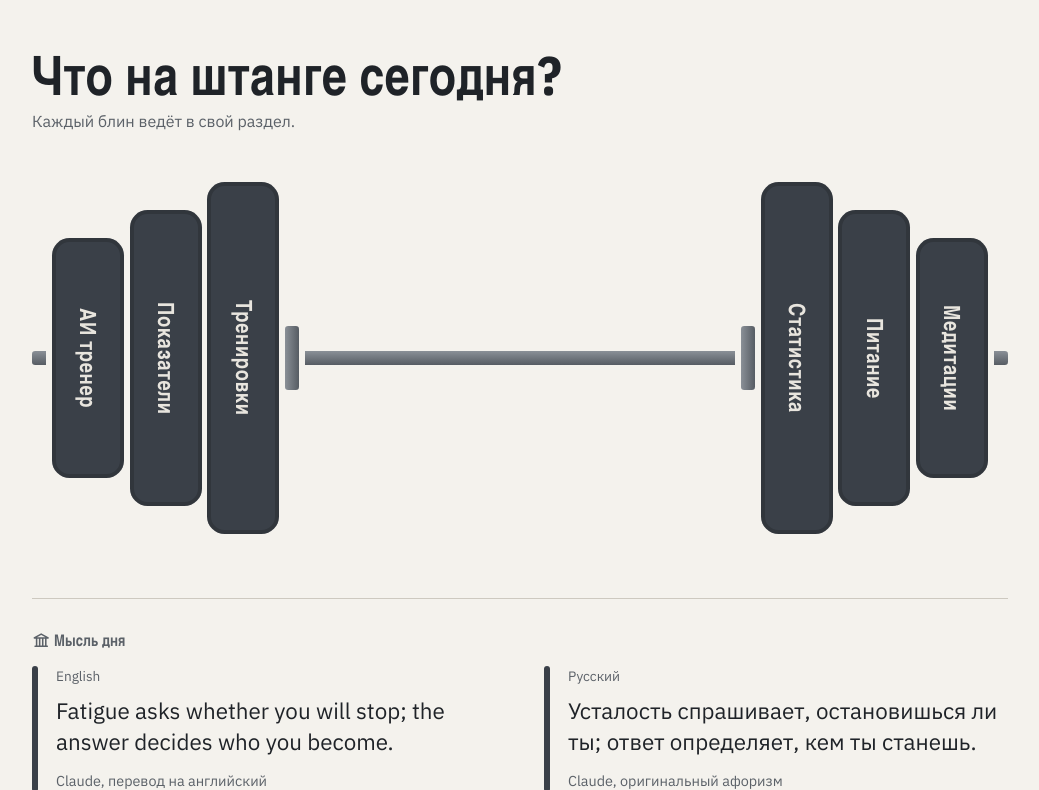
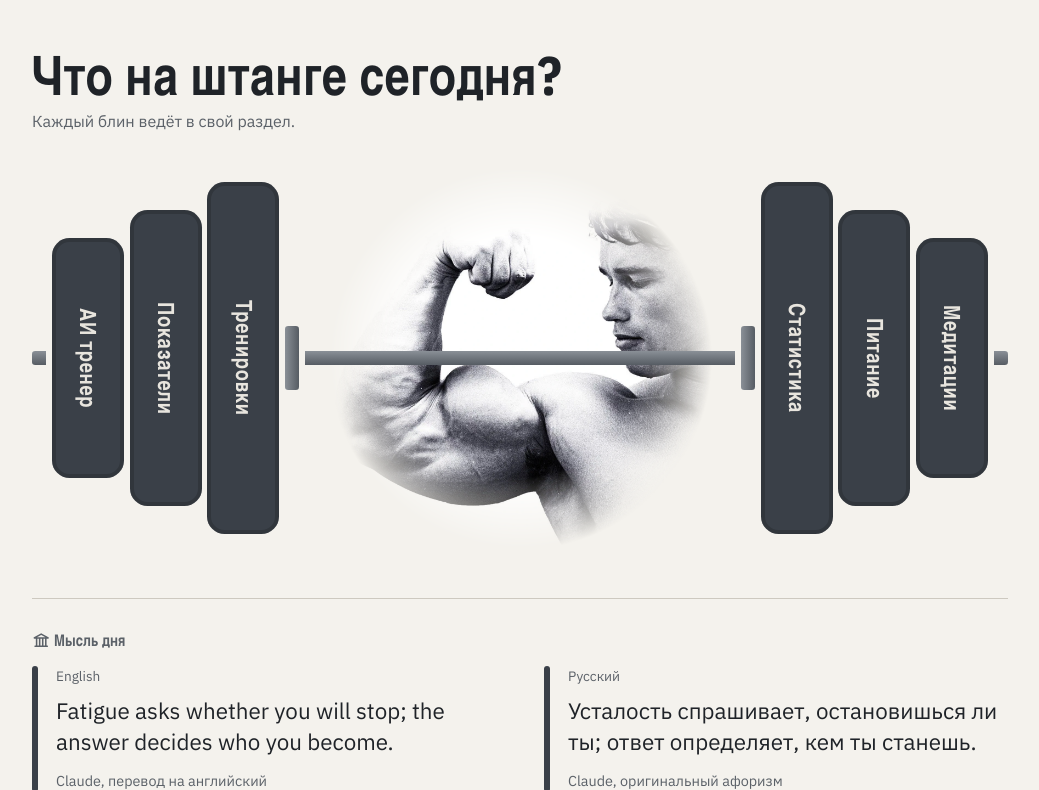
Before and after one commit to BorodaPetra/Pumping_Iron, a FastAPI app: page / in a window 1280 px wide. Shown: the part 86-876 px from the top of the page, without its empty margins (120-1159 px from the left). Run offline with FastAPI, Linux system fonts and the light colour scheme; data that the repository does not hold is empty.

Commit message:
Home: photo behind the barbell

```diff
--- a/src/pumping_iron/static/style.css
+++ b/src/pumping_iron/static/style.css
@@ -110,10 +110,27 @@ main p { max-width: 60ch; color: var(--muted); }
 .hero p { margin: 0 0 2rem; }
 
 .barbell {
+  position: relative;
+  isolation: isolate;
   display: flex;
   align-items: center;
   gap: 0.35rem;
   min-height: 24rem;
+}
+
+/* The photo sits square behind the bar between the plates; multiply turns its white into the page colour
+   and the mask fades its edges. */
+.barbell::before {
+  content: "";
+  position: absolute;
+  inset: 0 auto 0 50%;
+  aspect-ratio: 1;
+  translate: -50% 0;
+  z-index: -1;
+  background: url("img/hero-bicep.webp") no-repeat center / cover;
+  mix-blend-mode: multiply;
+  -webkit-mask-image: radial-gradient(closest-side, #000 62%, transparent);
+  mask-image: radial-gradient(closest-side, #000 62%, transparent);
 }
 
 .bar {
```
Also changed, not shown: IMPLEMENTATION.md (+2 -0 lines), src/pumping_iron/static/img/hero-bicep.webp (added).
